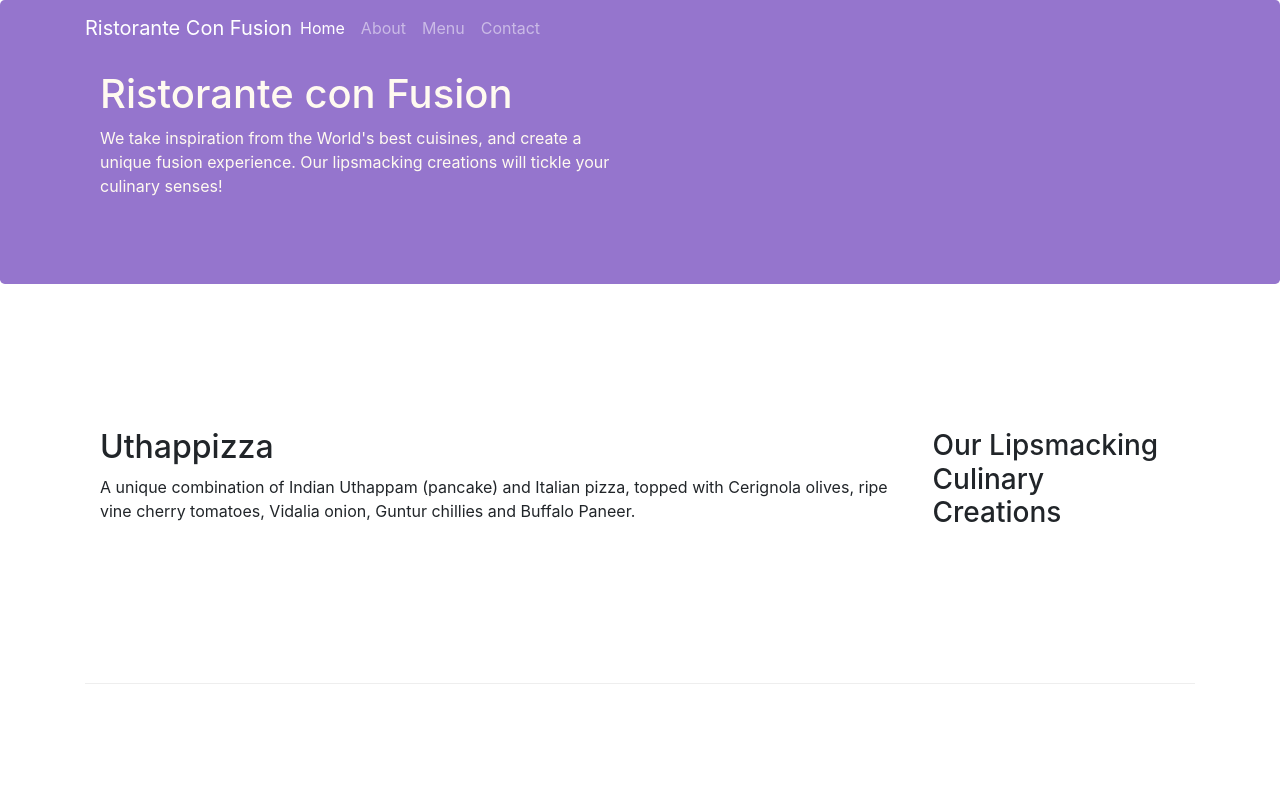
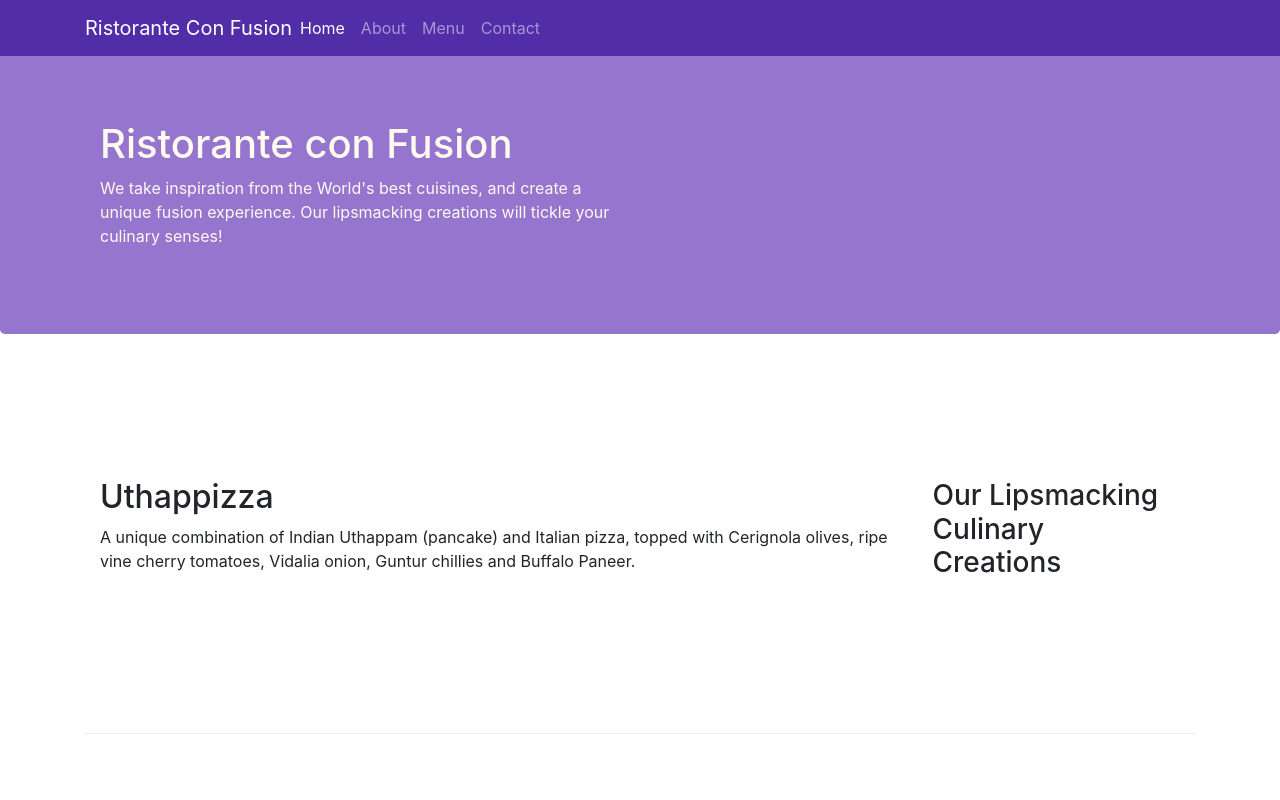
Before and after one commit to XtinaMusic12/Website-bootstrap, a website: page index.html in a window 1280 px wide. Shown: the top 800 px of the page. Drawn offline with nearby package versions, Linux system fonts and the light colour scheme.

Commit message:
Navbar & Breadcrumb CSS Styling

```diff
--- a/CSS/styles.css
+++ b/CSS/styles.css
@@ -28,3 +28,12 @@
     margin: 0px;
     color: #0f0f0f;
 }
+
+body {
+    padding: 50px 0px 0px 0px;
+    z-index: 0;
+}
+
+.navbar-dark {
+    background-color: #512da8;
+}
```
